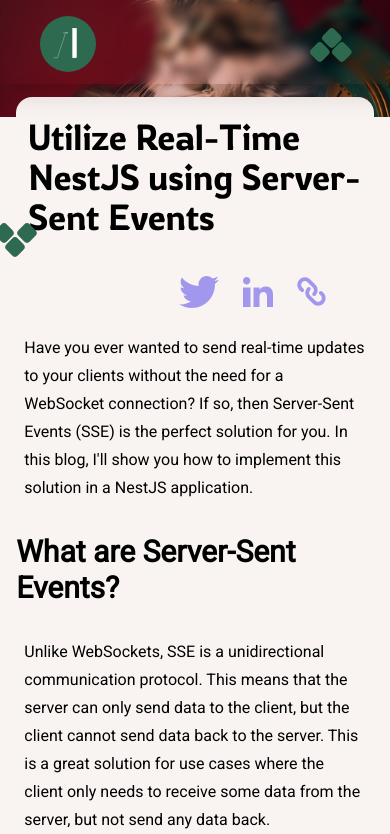
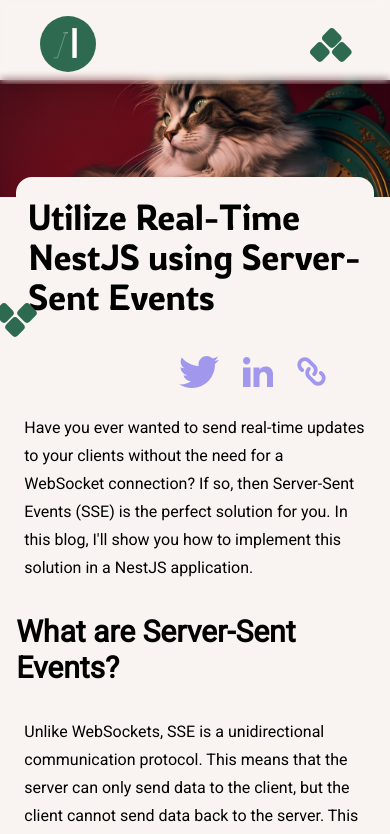
Before and after one commit to iliaamiri/iliabedian-portfolio, a Next.js app: page /blog/server-side-events-on-nestjs-emitting-events-to-clients in a window 390 px wide. Shown: the top 834 px of the page. Built offline with nearby package versions, Linux system fonts and the light colour scheme.

Commit message:
fix the image getting covered by navbar

```diff
--- a/src/components/BlogPostHeader.tsx
+++ b/src/components/BlogPostHeader.tsx
@@ -25,7 +25,7 @@ export function BlogPostHeader({coverImage, blog, ...otherProps}: {
     }, []);
 
     return (
-        <div className={`-mt-40 flex flex-col w-full items-center`}>
+        <div className={`-mt-20 md:-mt-40 flex flex-col w-full items-center`}>
             <div
                 style={{ backgroundImage: `url(${coverImage})` }}
                 className={`w-full h-[30vw] md:h-[45vw] lg:h-[35vw] xl:h-[27vw] bg-bottom bg-cover`}>
```
